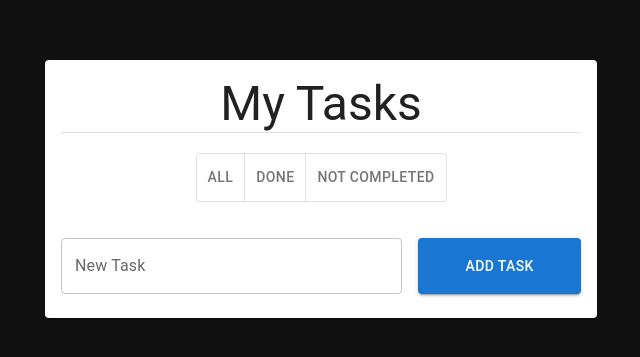
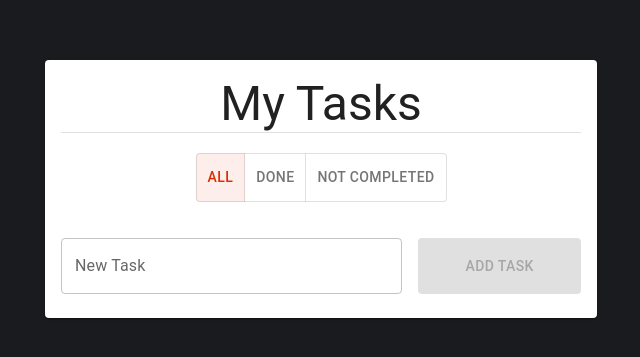
Before and after one commit to AhmedMahmoud962/ToDoList-ReactJs, a React (Create React App) app: page / in a window 1280 px wide. Shown: the part 211-568 px from the top of the page, without its empty margins (319-959 px from the left). Built offline with nearby package versions, Linux system fonts and the light colour scheme.

Commit message:
adding local storage by using use effect

```diff
--- a/src/App.js
+++ b/src/App.js
@@ -1,9 +1,21 @@
 import "./App.css";
 import ToDoList from "./Components/ToDoList.js";
 import { TodoContext } from "./Context/TodoContext.js";
+import { createTheme, ThemeProvider } from "@mui/material/styles";
 import { useState } from "react";
 import { v4 as uuidv4 } from "uuid";
 function App() {
+  const theme = createTheme({
+    typography: {
+      // fontFamily: ["Alexandria"],
+    },
+
+    palette: {
+      primary: {
+        main: "#dd2c00",
+      },
+    },
+  });
   const initialTodo = [
     {
       id: uuidv4(),
@@ -26,13 +38,22 @@ function App() {
   ];
   const [todo, setTodo] = useState(initialTodo);
   return (
-    <div className="App">
-      {/* <TodoContext.Provider value={{ todo: todo, setTodo: setTodo }}> */}
-      {/* If the will named as "todo" and "setTodo" then we can use like this  */}
-      <TodoContext.Provider value={{ todo, setTodo }}>
-        <ToDoList />
-      </TodoContext.Provider>
-    </div>
+    <ThemeProvider theme={theme}>
+      <div
+        className="App"
+        style={{
+          display: "flex",
+          justifyContent: "center",
+          alignItems: "center",
+          background: "#191b1f",
+          height: "100vh",
+        }}
+      >
+        <TodoContext.Provider value={{ todo, setTodo }}>
+          <ToDoList />
+        </TodoContext.Provider>
+      </div>
+    </ThemeProvider>
   );
 }
 
--- a/src/Components/ToDoList.js
+++ b/src/Components/ToDoList.js
@@ -77,7 +77,7 @@ function ToDoList() {
 
   return (
     <Container maxWidth="sm">
-      <Card sx={{ minWidth: 275 }}>
+      <Card sx={{ minWidth: 275 }} style={{ maxHeight: "90vh", overflow: "scroll" }}>
         <CardContent>
           <Typography variant="h3"> My Tasks </Typography>
           <Divider />
@@ -86,10 +86,13 @@ function ToDoList() {
             exclusive
             aria-label="text alignment"
             style={{ marginTop: "20px" }}
+            value={displayedTodosType}
+            onChange={changeDisplayedType}
+            color="primary"
           >
-            <ToggleButton value="left">All</ToggleButton>
-            <ToggleButton value="center">Done</ToggleButton>
-            <ToggleButton value="right">Not completed</ToggleButton>
+            <ToggleButton value="all">All</ToggleButton>
+            <ToggleButton value="completed">Done</ToggleButton>
+            <ToggleButton value="not-completed">Not completed</ToggleButton>
           </ToggleButtonGroup>
           {/* filter buttons */}
 
@@ -118,6 +121,7 @@ function ToDoList() {
                 onClick={() => {
                   handleAddClick();
                 }}
+                disabled={titleInput.length === 0}
               >
                 Add Task
               </Button>
--- a/src/Components/Todo.js
+++ b/src/Components/Todo.js
@@ -42,12 +42,6 @@ function Todo({ todoItem }) {
     localStorage.setItem("todos", JSON.stringify(updatedTodos));
   };
 
-/*************  ✨ Codeium Command ⭐  *************/
-  /**
-   * Sets showDeleteDialog to true, which displays the dialog allowing the user
-   * to confirm or cancel the deletion of a task.
-   */
-/******  c13eda7b-59bc-4fd2-954d-ecc9aeac516d  *******/
   const handleDeleteClick = () => {
     setShowDeleteDialog(true);
   };
```
